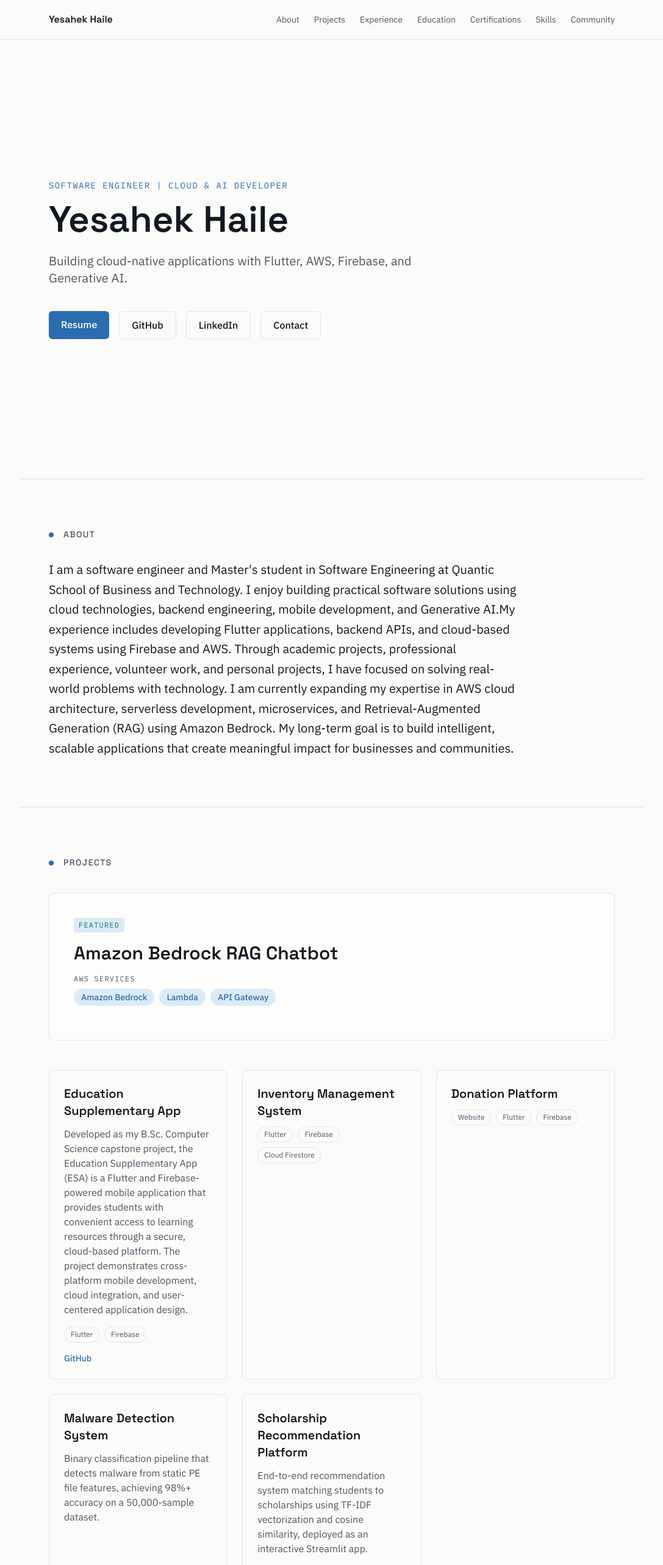
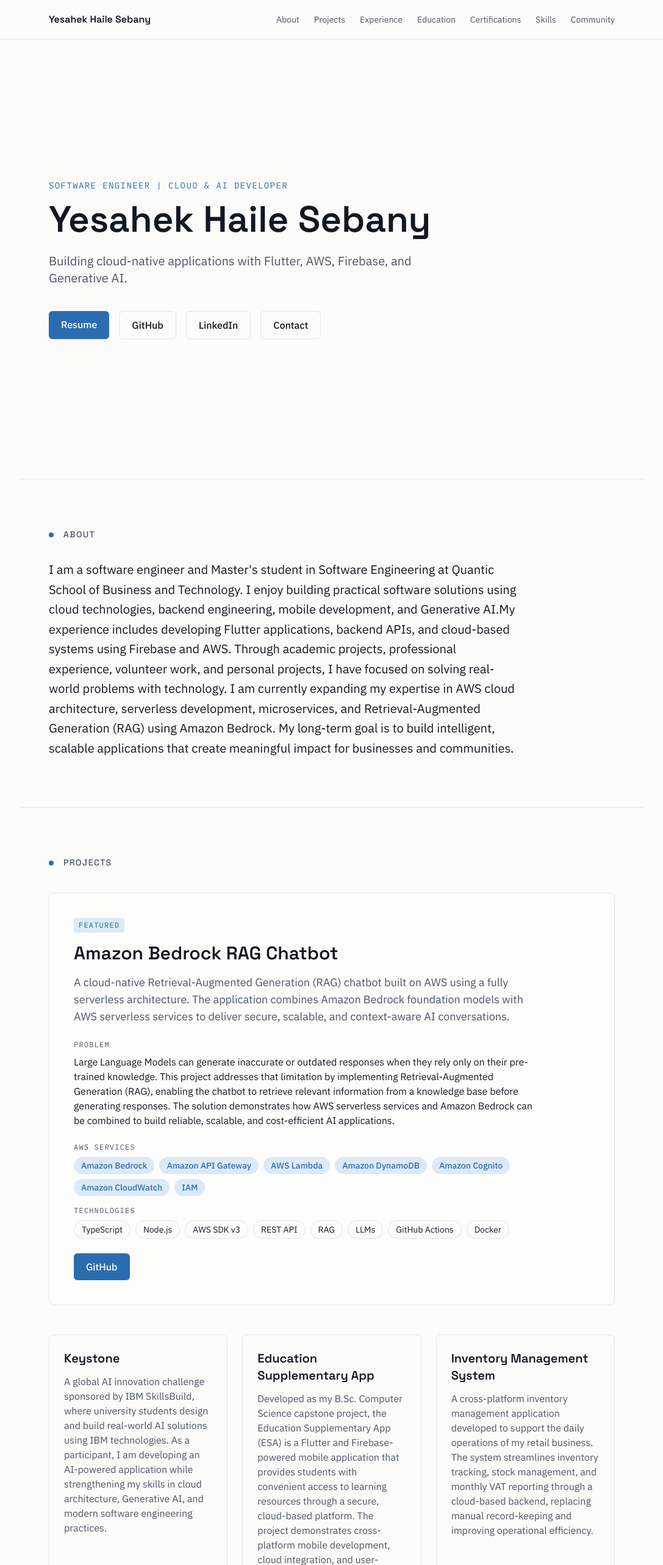
Before and after one commit to yesahek/yesahek.github.io, a React (Vite) app: page / in a window 1280 px wide. Shown: the top 2566 px of the page at 61% size, without its empty margins (96-1183 px from the left). Built offline with nearby package versions, Linux system fonts and the light colour scheme.

Commit message:
edit content

```diff
--- a/src/content.js
+++ b/src/content.js
@@ -1,5 +1,5 @@
 export const profile = {
-    name: "Yesahek Haile",
+    name: "Yesahek Haile Sebany",
     title: "Software Engineer | Cloud & AI Developer",
     tagline: "Building cloud-native applications with Flutter, AWS, Firebase, and Generative AI.",
     location: "Ethiopia",
@@ -8,22 +8,41 @@ export const profile = {
     resume: "https://drive.google.com/file/d/12iLyep1LgSyLYd33ELtVmPy5yxnaACtC/view?usp=sharing", //
     github: "https://github.com/yesahek",
     linkedin: "https://linkedin.com/in/yesahek",
+    Credly : "https://www.credly.com/users/yesahek/badges/credly",
     email: "yesahek@gmail.com",
     },
 }
 
 export const projects = [
+  {
+    id: "Keystone",
+    featured: false,
+    title: "Keystone",
+    summary: "A global AI innovation challenge sponsored by IBM SkillsBuild, where university students design and build real-world AI solutions using IBM technologies. As a participant, I am developing an AI-powered application while strengthening my skills in cloud architecture, Generative AI, and modern software engineering practices.",
+    problem: "",
+    architectureDiagram: "", // TODO: path to an image, e.g. "/images/bedrock-architecture.png"
+    technologies: [  "IBM Bob", "Generative AI", "RAG", "AWS","Node.js", "GitHub"],
+    screenshots: [], // TODO
+    githubUrl: "https://github.com/yesahek/Keystone", // TODO
+    demoUrl: "", // later
+},
     {
     id: "bedrock-rag-chatbot",
     featured: true,
     title: "Amazon Bedrock RAG Chatbot",
-    summary: "",
-    problem: "", // TODO: what problem does this solve
+    summary: "A cloud-native Retrieval-Augmented Generation (RAG) chatbot built on AWS using a fully serverless architecture. The application combines Amazon Bedrock foundation models with AWS serverless services to deliver secure, scalable, and context-aware AI conversations.",
+    problem: "Large Language Models can generate inaccurate or outdated responses when they rely only on their pre-trained knowledge. This project addresses that limitation by implementing Retrieval-Augmented Generation (RAG), enabling the chatbot to retrieve relevant information from a knowledge base before generating responses. The solution demonstrates how AWS serverless services and Amazon Bedrock can be combined to build reliable, scalable, and cost-efficient AI applications.",
     architectureDiagram: "", // TODO: path to an image, e.g. "/images/bedrock-architecture.png"
-    awsServices: ["Amazon Bedrock", "Lambda", "API Gateway"], // TODO: confirm full list
-    technologies: [], // TODO"
-    screenshots: [], // TODO: screenshot images
-    githubUrl: "", // TODO
+    awsServices: ["Amazon Bedrock",
+    "Amazon API Gateway",
+    "AWS Lambda",
+    "Amazon DynamoDB",
+    "Amazon Cognito",
+    "Amazon CloudWatch",
+    "IAM"],
+    technologies: [  "TypeScript", "Node.js", "AWS SDK v3", "REST API", "RAG", "LLMs", "GitHub Actions", "Docker"],
+    screenshots: [], // TODO
+    githubUrl: "https://github.com/yesahek/bedrock-rag-chatbot", // TODO
     demoUrl: "", // later
 },
 {
@@ -41,18 +60,18 @@ export const projects = [
     id: "inventory-management-system",
     featured: false,
     title: "Inventory Management System",
-    summary: "", // TODO: mention this solved a real business problem for your retail business
-    problem: "", // TODO: explain the business problem it solved
-    technologies: ["Flutter", "Firebase", "Cloud Firestore"],
+    summary: "A cross-platform inventory management application developed to support the daily operations of my retail business. The system streamlines inventory tracking, stock management, and monthly VAT reporting through a cloud-based backend, replacing manual record-keeping and improving operational efficiency.",
+    problem: "", // TODO
+    technologies: ["Flutter", "Firebase", "Cloud Firestore","Dart"],
     screenshots: [],
-    githubUrl: "", // TODO
+    githubUrl: "https://github.com/yesahek/stock_mangement",
     demoUrl: "",
   },
   {
     id: "donation-platform",
     featured: false,
     title: "Donation Platform",
-    summary: "", // TODO: mention the Gergesenon Center
+    summary: "Contributed to the development of a website and mobile donation platform for the Gergesenon Center for Support and Rehabilitation of People with Mental Disorder. The platform was designed to support fundraising efforts, increase public engagement, and simplify the donation process.",
     problem: "",
     technologies: ["Website", "Flutter", "Firebase"],
     screenshots: [],
@@ -110,7 +129,7 @@ export const experience = [
     type: "Self-employed",
     startDate: "", // TODO
     endDate: "", // TODO, or "Present"
-    summary: "", // TODO: tie this to the Inventory Management System project
+    summary: "Founded and managed a retail business specializing in household and office furniture accessories. Oversaw daily operations, inventory management, customer service, and financial record keeping. Designed and developed a Flutter and Firebase-based inventory management application to digitize stock tracking and automate monthly VAT reporting, improving operational efficiency.",
   },
 ];
 
@@ -147,29 +166,37 @@ export const certifications = [
     id: "aws-academy",
     title: "AWS Academy Graduate – Cloud Foundations",
     issuer: "AWS Academy",
-    badgeUrl: "", // TODO: image path for the badge
-    credentialUrl: "", // TODO: Credly link
+    badgeUrl: "https://images.credly.com/size/340x340/images/e3541a0c-dd4a-4820-8052-5001006efc85/blob",
+    credentialUrl: "https://www.credly.com/badges/928d913d-1b0a-4ce7-8cdd-33e6743527c8",
   },
   {
     id: "ms-ai-skills-challenge",
     title: "Microsoft Learn AI Skills Challenge",
     issuer: "Microsoft Learn",
-    badgeUrl: "", // TODO
-    credentialUrl: "", // TODO
+    badgeUrl: "https://learn.microsoft.com/en-us/training/achievements/ai-skills-challenge-april-2024.png", // TODO
+    credentialUrl: "https://learn.microsoft.com/api/achievements/share/en-us/YesahekHaile-2775/2KB3D5RV?sharingId=2DACF4292B29A153",
   },
   {
     id: "ms-learn-achievements",
     title: "Microsoft Learn Achievements",
     issuer: "Microsoft Learn",
-    badgeUrl: "", // TODO
-    credentialUrl: "", // TODO
+    badgeUrl: "",
+    credentialUrl: "https://learn.microsoft.com/en-us/users/yesahekhaile-2775/",
+  },
+    {
+    id: "Serverless-Application-Development",
+    title: "Serverless Application Development II",
+    issuer: "Quantic School of Business and Technology",
+    date: "Apr 2026",
+    badgeUrl: "https://uploads.quantic.edu/images/653f3b97bf2db0370c5ee5bb03ab89bd84778d6917e601d6ce1918eb8615b0a4/700x275/653f3b97bf2db0370c5ee5bb03ab89bd84778d6917e601d6ce1918eb8615b0a4.png",
+    credentialUrl: "https://app.quantic.edu/course/serverless-application-development-ii/c4b46d6c-025e-4279-b109-1da323d93354?utm_source=linkedin&utm_medium=social&utm_content=share_course",
   },
   {
     id: "llm-based-apps",
     title: "LLM Based Apps",
     issuer: "Quantic School of Business and Technology",
     date: "Jun 2026",
-    badgeUrl: "",
+    badgeUrl: "https://uploads.quantic.edu/images/dae592f7aea388d105cc864d78e8bc236dbdd83abe38322a3b6840b0f0416a20/700x275/dae592f7aea388d105cc864d78e8bc236dbdd83abe38322a3b6840b0f0416a20.png",
     credentialUrl: "",
   },
   {
@@ -177,7 +204,7 @@ export const certifications = [
     title: "Introduction to Machine Learning",
     issuer: "Quantic School of Business and Technology",
     date: "Jun 2025",
-    badgeUrl: "",
+    badgeUrl: "https://uploads.quantic.edu/images/28c911d55476af2c5a66623f6e1a48d617e19f3d2d7990f28169308548c5be79/700x275/28c911d55476af2c5a66623f6e1a48d617e19f3d2d7990f28169308548c5be79.png",
     credentialUrl: "",
   },
   {
@@ -185,7 +212,7 @@ export const certifications = [
     title: "GenAI Essentials for Everyone",
     issuer: "O'Reilly Media",
     date: "Oct 2024",
-    badgeUrl: "",
+    badgeUrl: "https://images.credly.com/size/80x80/images/34c68f08-e420-4f5b-94c4-5f5b42e16ff4/gen-ai-essentials-for-everyone.png",
     credentialUrl: "https://www.credly.com/badges/0f0a26cb-7d62-4b4b-a78e-03943f1b668d/public_url",
   },
   {
@@ -193,7 +220,7 @@ export const certifications = [
     title: "Node.js API Masterclass",
     issuer: "O'Reilly Media",
     date: "Nov 2024",
-    badgeUrl: "",
+    badgeUrl: "https://images.credly.com/size/80x80/images/130d3369-c3a6-427a-b544-db5f159abad4/24610aa4-5dec-4f84-ae11-cdc3b7c1fec9.png",
     credentialUrl: "https://www.credly.com/badges/0c691170-3ba3-4bed-92f2-01485e840c12/public_url",
   },
   {
@@ -201,8 +228,16 @@ export const certifications = [
     title: "CSM and Agile Scrum Course",
     issuer: "O'Reilly Media",
     date: "Mar 2025",
-    badgeUrl: "",
+    badgeUrl: "https://images.credly.com/size/80x80/images/7a63696c-8151-49a5-98ae-47535536191b/3f947b2d-a643-4299-8aa7-ee4d63ecf7f3.png",
     credentialUrl: "https://www.credly.com/badges/5161b243-306b-4cfd-a13a-cb5a4ceb5c12/public_url",
+  },
+    {
+    id: "android-fundamentals",
+    title: "Android Developer Fundamentals",
+    issuer: "UDACITY",
+    date: "Mar 2024",
+    badgeUrl: "https://udacity-user-uploads.s3.us-west-2.amazonaws.com/uploads/user-uploads/933888ad-898b-4c94-b276-ba56f86db045-original.png",
+    credentialUrl: "https://www.udacity.com/certificate/e/43337a0a-5361-11ef-9b84-f32b6f9f34ac",
   },
 ];
 
@@ -219,14 +254,14 @@ export const community = [
     {
     id: "hackaddis",
     title: "HackAddis",
-    description: "", // TODO: what the channel covers
+    description: "Hackaddis is my technology-focused YouTube channel where I share tutorials, project walkthroughs, and practical insights on software engineering, cloud computing, artificial intelligence, cybersecurity, and mobile application development. My goal is to make technology more accessible by explaining concepts through hands-on demonstrations, real-world projects, and step-by-step guides for students, developers, and technology enthusiasts.", // TODO: what the channel covers
     url: "https://www.youtube.com/hackaddis", //
   },
   {
     id: "ibm-ai-builders",
     title: "IBM AI Builders Challenge",
-    description: "", // TODO: what you built/contributed
-    url: "", // TODO
+    description: "A global AI innovation challenge sponsored by IBM SkillsBuild, where university students design and build real-world AI solutions using IBM technologies. As a participant, I am developing an AI-powered application while strengthening my skills in cloud architecture, Generative AI, and modern software engineering practices.",
+    url: "https://github.com/yesahek/Keystone", // TODO
   },
   {
     id: "gergesenon-community",
```
